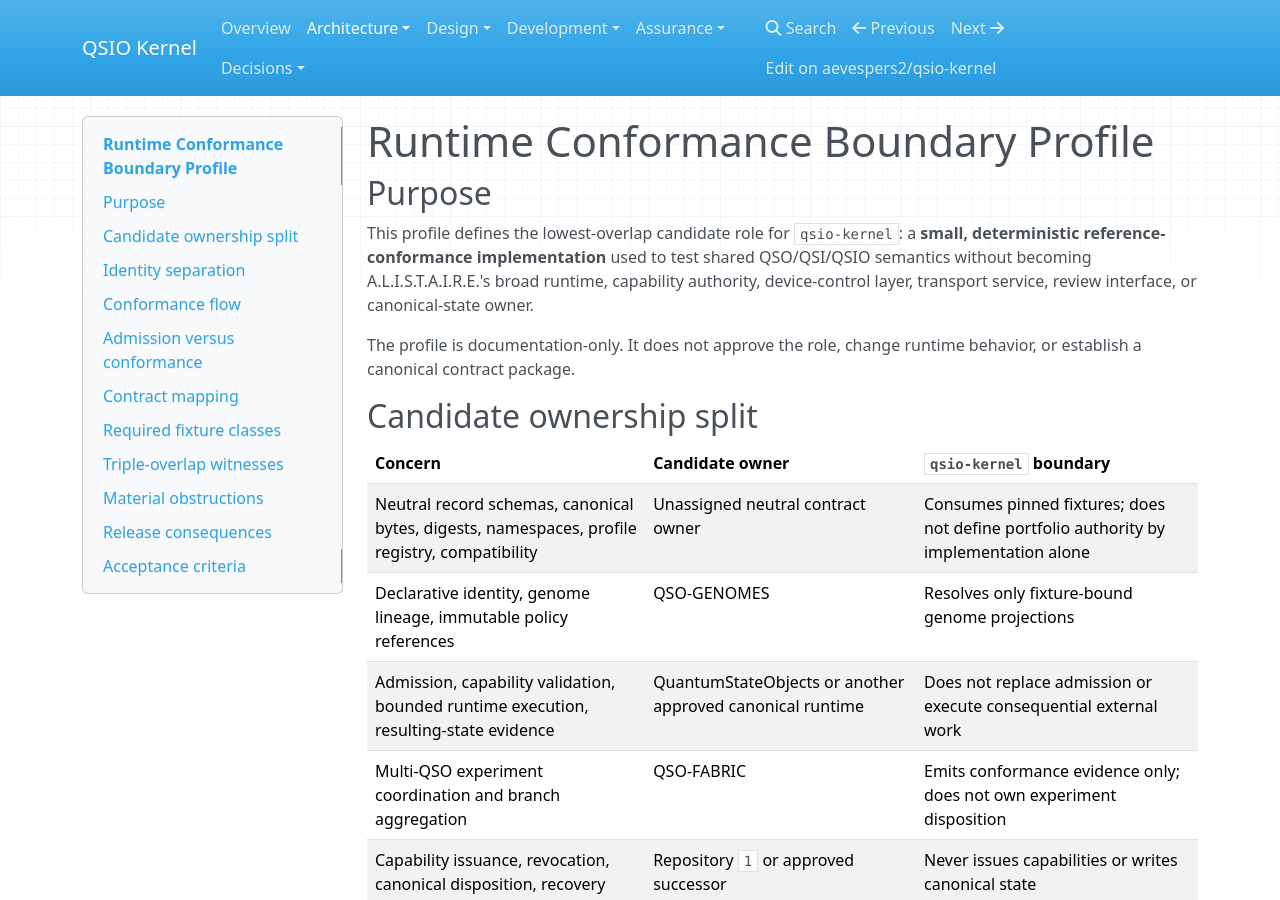
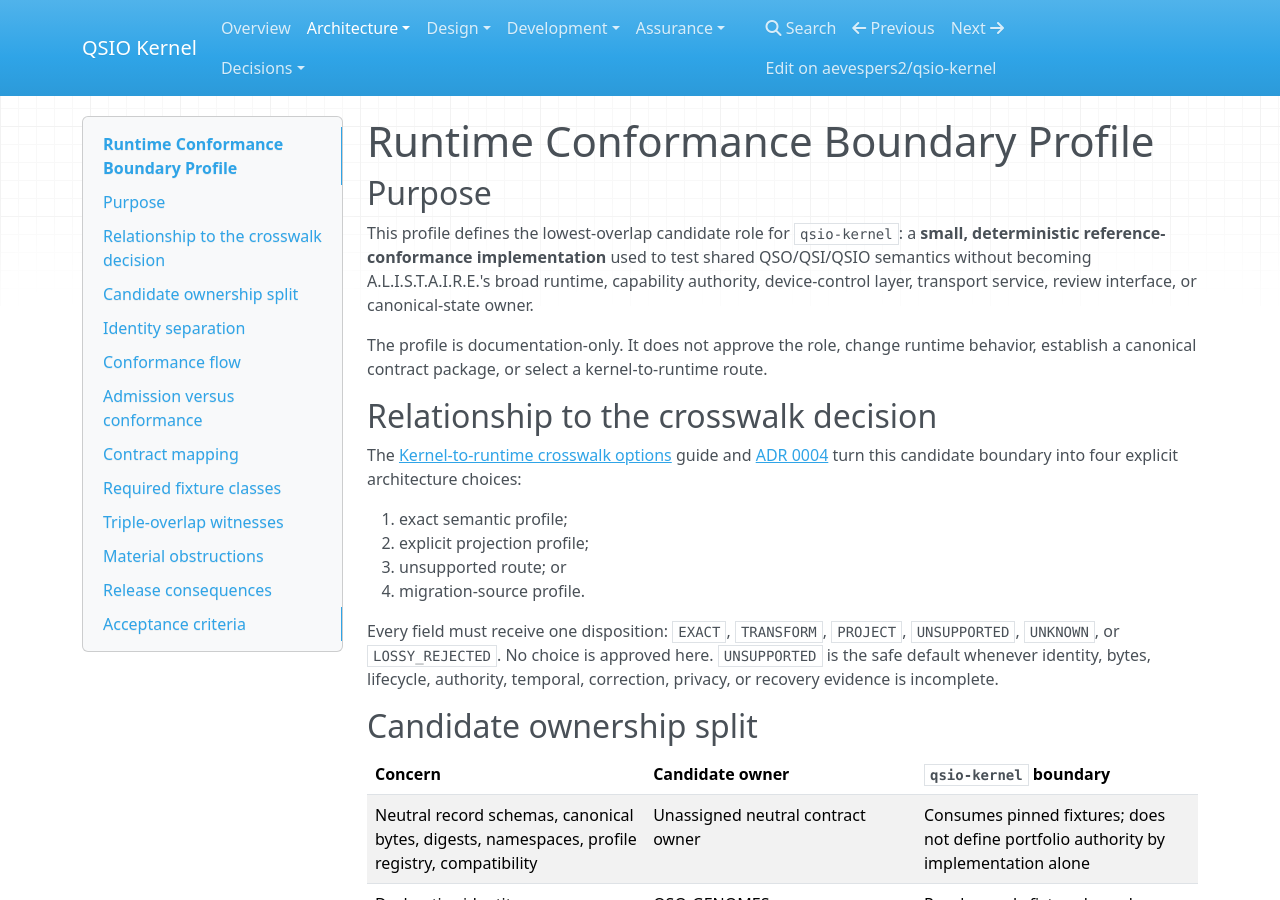
Before and after one commit to aevespers2/qsio-kernel, an MkDocs documentation site: the page built from docs/runtime-conformance-boundary-profile.md, in a window 1280 px wide and 900 px high. Built offline with MkDocs 1.6.1, drawn with Linux system fonts in a browser that asks for light colours; nearby versions of some CDN libraries; some of the changed text lies outside the part shown.

Commit message:
docs: align conformance profile with crosswalk options

````diff
--- a/docs/runtime-conformance-boundary-profile.md
+++ b/docs/runtime-conformance-boundary-profile.md
@@ -4,7 +4,18 @@
 
 This profile defines the lowest-overlap candidate role for `qsio-kernel`: a **small, deterministic reference-conformance implementation** used to test shared QSO/QSI/QSIO semantics without becoming A.L.I.S.T.A.I.R.E.'s broad runtime, capability authority, device-control layer, transport service, review interface, or canonical-state owner.
 
-The profile is documentation-only. It does not approve the role, change runtime behavior, or establish a canonical contract package.
+The profile is documentation-only. It does not approve the role, change runtime behavior, establish a canonical contract package, or select a kernel-to-runtime route.
+
+## Relationship to the crosswalk decision
+
+The [Kernel-to-runtime crosswalk options](kernel-to-runtime-crosswalk-options.md) guide and [ADR 0004](adr/0004-kernel-runtime-crosswalk-options.md) turn this candidate boundary into four explicit architecture choices:
+
+1. exact semantic profile;
+2. explicit projection profile;
+3. unsupported route; or
+4. migration-source profile.
+
+Every field must receive one disposition: `EXACT`, `TRANSFORM`, `PROJECT`, `UNSUPPORTED`, `UNKNOWN`, or `LOSSY_REJECTED`. No choice is approved here. `UNSUPPORTED` is the safe default whenever identity, bytes, lifecycle, authority, temporal, correction, privacy, or recovery evidence is incomplete.
 
 ## Candidate ownership split
 
@@ -58,6 +69,10 @@ flowchart LR
     A -->|rejected or unknown| H[Hold, correct, or supersede]
 ```
 
+### Prose equivalent
+
+A separately governed contract profile and immutable fixture set feed the local kernel. The kernel produces observed QSIO and replay evidence, which is compared with expected vectors. A match produces a candidate conformance witness; a mismatch produces an obstruction report. Both proceed to independent compatibility review. Only that review may create a bounded, versioned claim; rejected or uncertain results remain held, corrected, or superseded.
+
 The conformance run is local and side-effect-free outside its declared evidence output. No network, device, repository, credential, payment, deployment, or external-tool authority is inferred.
 
 ## Admission versus conformance
@@ -78,19 +93,20 @@ Conversely, a successful canonical-runtime execution does not prove conformance
 
 The neutral profile must define an explicit mapping rather than assuming that similarly named fields are equivalent.
 
-| Neutral concept | Current kernel concept | Required clarification |
-|---|---|---|
-| semantic subject | `QSO.id` | namespace, generation, retirement, replacement, and collision rules |
-| declarative identity | genome and canon references | authoritative resolver, lineage, revocation, and projection rules |
-| interaction request | `QSI` | version, subject binding, evidence references, clock domain, and replay domain |
-| accepted/rejected result | `QSIO.outcome` and reason | shared outcome vocabulary, `UNKNOWN`, partial, revoked, corrected, and superseded states |
-| pre/post state | QSO state and transition hashes | canonical bytes, omitted/null rules, redaction, and disclosure policy |
-| witness | witness metadata | independent-attestation classes, signer/verifier identity, and trust strength |
-| lifecycle stop | Quietus | crosswalk to freeze, quarantine, revocation, emergency stop, and recovery |
-| local history | in-memory ledger and parent hashes | distinction from canonical disposition, durable evidence, and recovery checkpoints |
-| logical ordering | deterministic logical time | observation time, wall time, freshness, expiry, skew, and causal ordering |
+| Neutral concept | Current kernel concept | Required clarification | Safe unresolved disposition |
+|---|---|---|---|
+| semantic subject | `QSO.qso_id` | namespace, generation, retirement, replacement, and collision rules | `UNKNOWN` |
+| declarative identity | genome and canon references | authoritative resolver, lineage, revocation, and projection rules | `UNSUPPORTED` |
+| interaction request | `QSI` | version, subject binding, evidence references, clock domain, and replay domain | `LOSSY_REJECTED` |
+| accepted/rejected result | `QSIO.outcome` and reason | shared outcome vocabulary, `UNKNOWN`, partial, revoked, corrected, and superseded states | `UNKNOWN` |
+| pre/post state | QSO state and transition hashes | canonical bytes, omitted/null rules, redaction, and disclosure policy | `UNSUPPORTED` |
+| witness | witness metadata | independent-attestation classes, signer/verifier identity, and trust strength | `PROJECT` as local metadata only |
+| local permission | `PermissionSet` | capability issuer, resource scope, expiry, replay, narrowing, revocation, device/workspace, and expected-state rules | `LOSSY_REJECTED` |
+| lifecycle stop | Quietus | crosswalk to freeze, quarantine, revocation, emergency stop, and recovery | `LOSSY_REJECTED` |
+| local history | in-memory ledger and parent hashes | distinction from canonical disposition, durable evidence, and recovery checkpoints | `PROJECT` as local evidence only |
+| logical ordering | deterministic logical time | observation time, wall time, freshness, expiry, skew, and causal ordering | `PROJECT` as local order only |
 
-An unapproved or lossy mapping is a failed conformance condition, not a warning that may be ignored.
+An unapproved, ambiguous, missing, or lossy mapping is a failed conformance condition, not a warning that may be ignored.
 
 ## Required fixture classes
 
@@ -147,14 +163,17 @@ This profile records the following unresolved obstructions:
 11. canonical hashes may expose sensitive correlation unless disclosure policy is approved;
 12. no accepted compatibility-claim issuer, reviewer, expiry, withdrawal, or support owner exists.
 
+The new crosswalk packet makes the obstruction actionable without weakening it: each unresolved surface must remain `UNKNOWN`, `UNSUPPORTED`, or `LOSSY_REJECTED` until exact evidence supports another disposition.
+
 ## Release consequences
 
 A future conformance-fixture release must:
 
-- identify the canonical contract, runtime, fixture, and kernel source commits;
-- include canonical or explicitly mapped bytes and digest vectors;
+- identify the canonical contract, runtime, fixture, mapping, and kernel source commits;
+- record every field-level disposition;
+- include canonical or explicitly transformed bytes and digest vectors;
 - publish positive, negative, malformed, lifecycle, replay, correction, and revocation fixtures;
-- state supported and unsupported profile versions;
+- state supported, projected, unsupported, unknown, and lossy-rejected routes;
 - distinguish semantic conformance from operational security and authority;
 - expire or withdraw claims when any referenced contract or mapping is superseded;
 - preserve failed and mismatched evidence;
@@ -167,10 +186,12 @@ No release may claim that `qsio-kernel` is the authoritative runtime solely beca
 This candidate becomes adoptable only when:
 
 - the portfolio selects the conformance role or another explicit role;
-- ADR 0003 is accepted or superseded;
+- ADR 0003 and ADR 0004 are accepted or superseded;
 - neutral contract and registry ownership is approved;
 - QuantumStateObjects or another runtime is identified as canonical for the relevant profile;
+- a crosswalk option and every field-level disposition are approved;
 - machine-readable mappings and fixtures are committed at immutable versions;
 - all required pairwise and triple-overlap witnesses pass;
 - privacy, retention, correction, revocation, incident, release, and withdrawal owners are named;
-- exact-head runtime and documentation evidence is retained.
+- exact-head runtime and documentation evidence is retained; and
+- rollback and restored-state evidence proves safe withdrawal to the previous profile or unsupported route.
````
